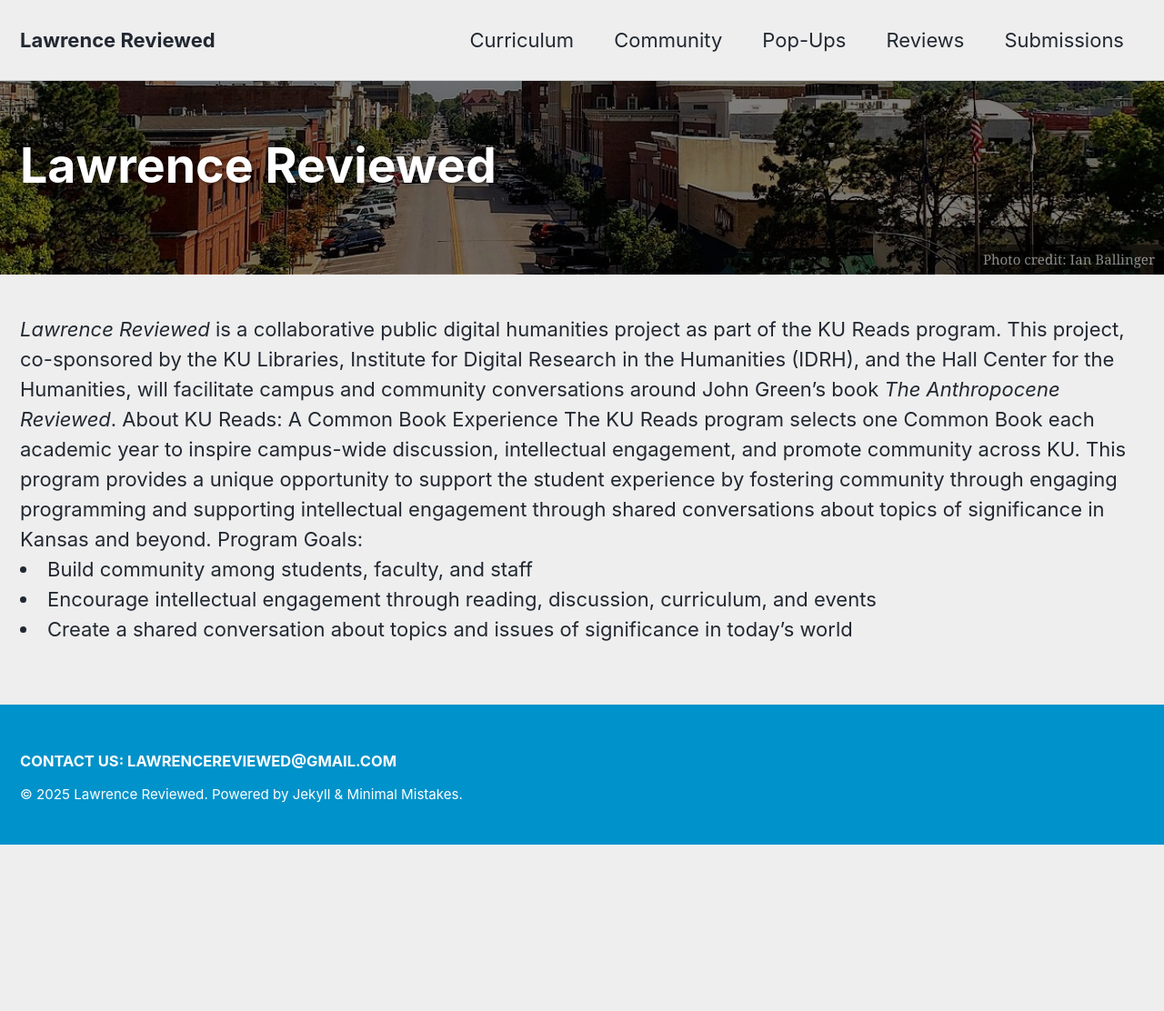
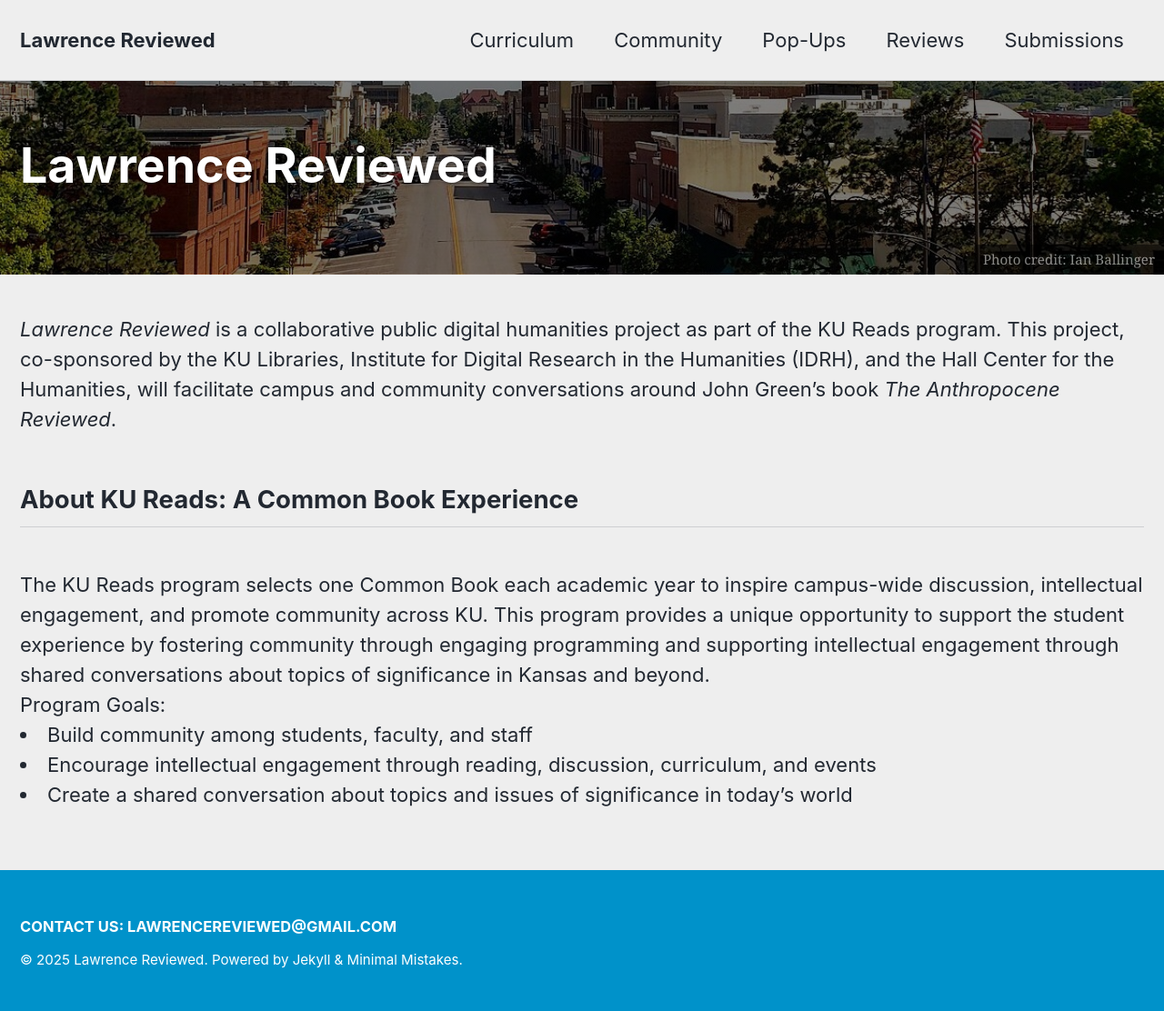
Before and after one commit to idrhku/lawrence-reviewed, a Jekyll site: the page built from index.html, in a window 1280 px wide. Shown: the whole page at 91% size. Built offline with Jekyll 4.4.1, drawn with Linux system fonts in a browser that asks for light colours; cached includes are drawn as plain includes; the list of posts is cut into pages by our own code; before the commit the page ends 929 px from its top, so only the background shows below that.

```diff
--- a/index.html
+++ b/index.html
@@ -14,12 +14,11 @@ header:
 ---
 
 <em>Lawrence Reviewed</em> is a collaborative public digital humanities project as part of the KU Reads program. This project, co-sponsored by the KU Libraries, Institute for Digital Research in the Humanities (IDRH), and the Hall Center for the Humanities, will facilitate campus and community conversations around John Green’s book <em>The Anthropocene Reviewed</em>.
-
-
-About KU Reads: A Common Book Experience
-
+<br>
+<h2>About KU Reads: A Common Book Experience </h2>
+<br>
 The KU Reads program selects one Common Book each academic year to inspire campus-wide discussion, intellectual engagement, and promote community across KU. This program provides a unique opportunity to support the student experience by fostering community through engaging programming and supporting intellectual engagement through shared conversations about topics of significance in Kansas and beyond.
-
+<br>
 Program Goals:
 
 <li> Build community among students, faculty, and staff </li>
```
